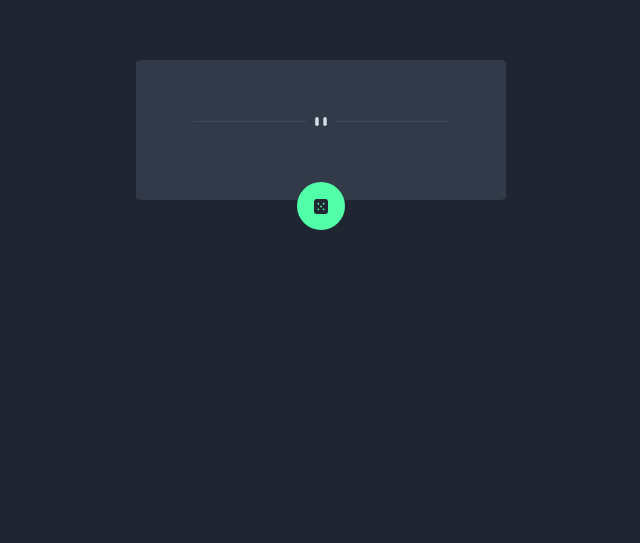
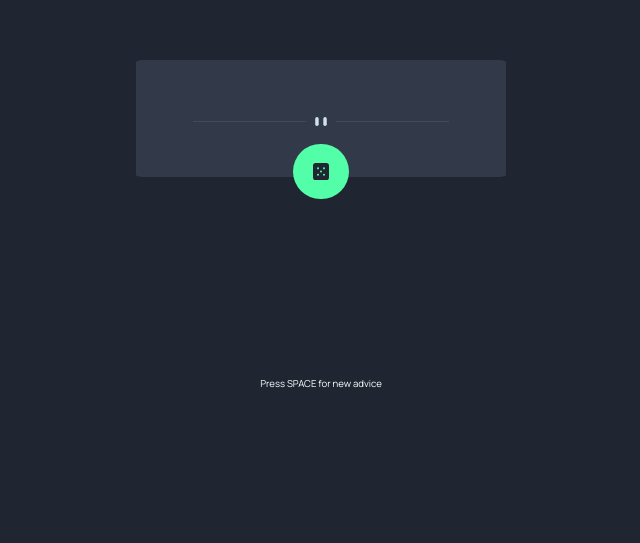
Before and after one commit to deepakoraon19/AdviceAPI, a plain HTML site: page index.html in a window 1280 px wide. Shown: the part 180-723 px from the top of the page, without its empty margins (319-959 px from the left). Drawn offline with Linux system fonts and the light colour scheme; no server answers.

Commit message:
reset button

```diff
--- a/index.html
+++ b/index.html
@@ -34,6 +34,7 @@
     </style>
   </head>
   <body>
+    <div class="vp">
       <div class="container">
         <span class="adviceID"></span>
         <p class="text"></p>
@@ -42,6 +43,13 @@
           <img class="dice-img" src="./images/icon-dice.svg" />
         </div>
       </div>
+      <p class="next">
+        Press SPACE for new advice
+      </p>
+    </div>
+
+
+
   </body>
   <script src="index.js"></script>
 </html>
--- a/index.js
+++ b/index.js
@@ -1,6 +1,13 @@
 let adviceTxt = document.querySelector(".text");
 let adviceId = document.querySelector(".adviceID");
 let advice;
+
+document.addEventListener('keypress',(e)=>{
+    if(e.code='Space'){
+        api();
+    }
+})
+
 let api = async()=>{
     await fetch("https://api.adviceslip.com/advice").then(response=>{
         if(!response.ok){
--- a/styles.css
+++ b/styles.css
@@ -17,6 +17,18 @@ body{
     -ms-border-radius: 2%;
     -o-border-radius: 2%;
     padding:2%;
+    padding-bottom: 4%;
+    position: relative;
+}
+.vp{
+    height: 60vh;
+    position: relative;
+}
+.next{
+    color:white;
+    font-family: 'Manrope', sans-serif;
+    font-size: .6rem;
+    margin-top:25vh;
 
 }
 .adviceID{
@@ -41,10 +53,11 @@ body{
     /* height: 1%; */
     background-color:hsl(150, 100%, 66%) ;
     border-radius: 100%;
-    position: relative;
-    top:7vh;
+    position: absolute;
+    bottom:-19%;
+    /* top:7vh; */
     /* left:48vw; */
-    right: 0;
+    right: 42.5%;
     -webkit-border-radius: 100%;
     -moz-border-radius: 100%;
     -ms-border-radius: 100%;
```
Lines whose indentation alone changed are shown as unchanged.
